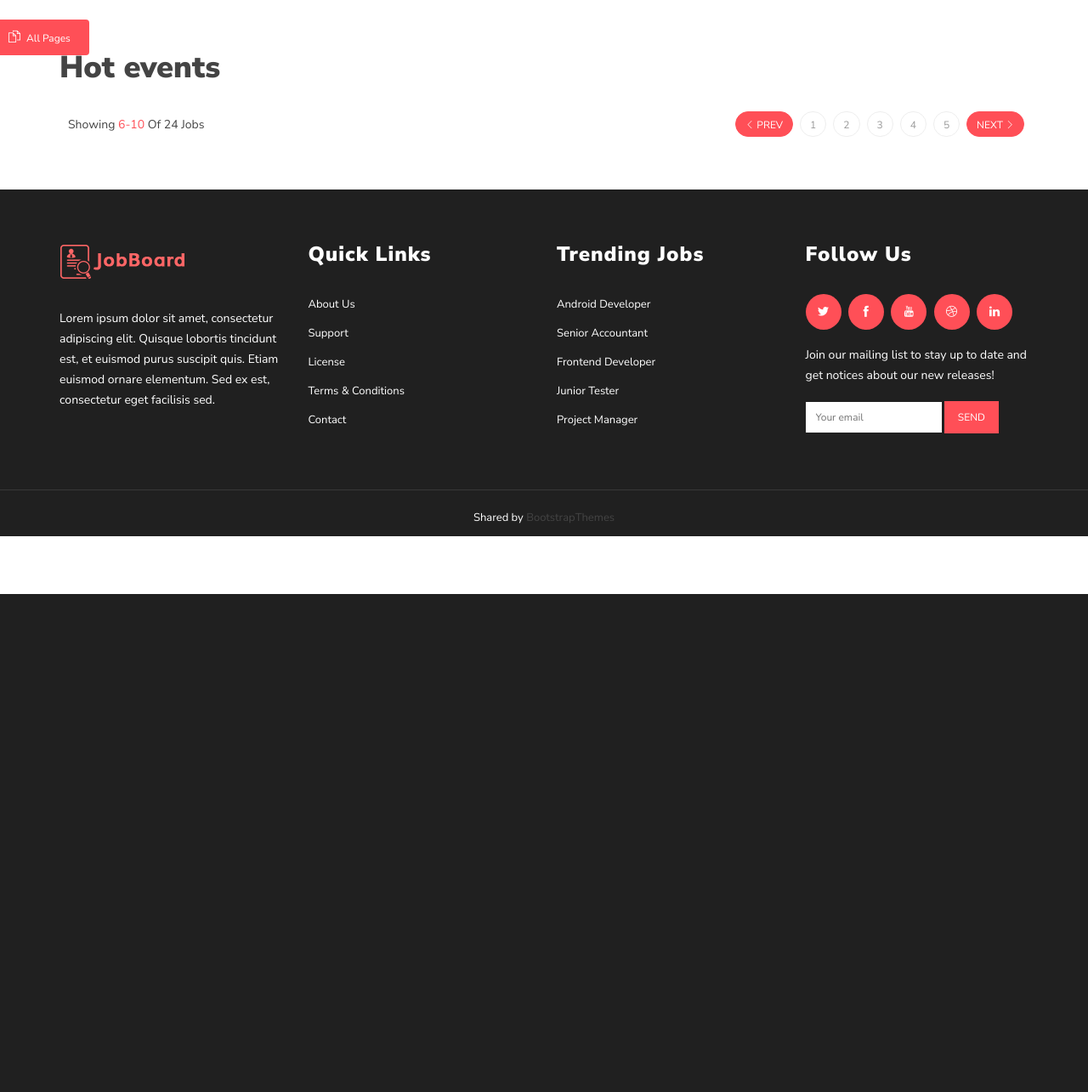
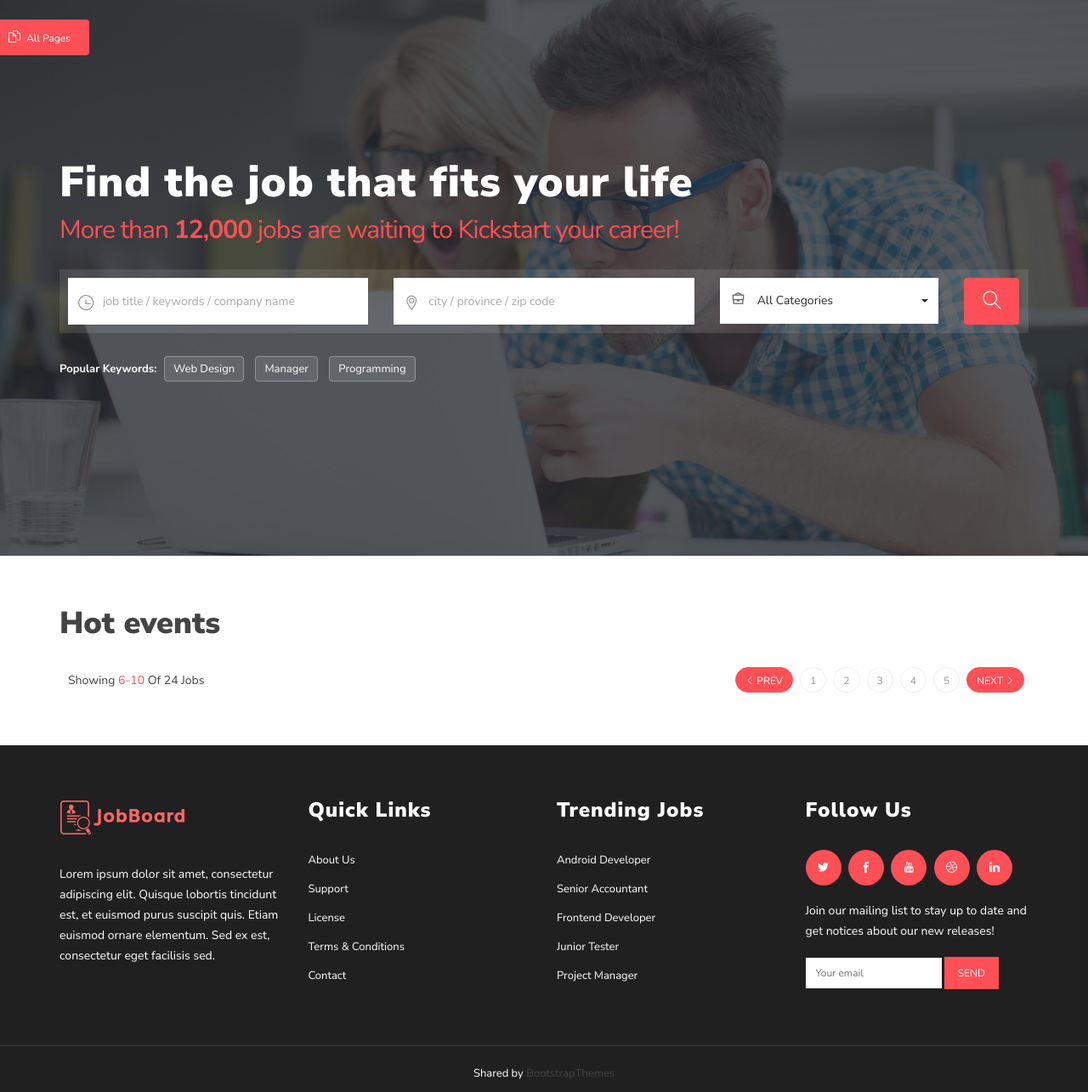
Before and after one commit to miladi1/PIWEB, a Symfony app: template templates/home/index.html.twig in a window 1280 px wide. Shown: the part 101-1386 px from the top of the page at 85% size. Before the commit the page ends 800 px from the top, so only its background shows below. Run offline with Twig, Linux system fonts and the light colour scheme; the template is opened without the code that fills it, so the values that code supplies are empty; some libraries are stand-ins or nearby versions.

Commit message:
gestion evenement

```diff
--- a/templates/home/index.html.twig
+++ b/templates/home/index.html.twig
@@ -1,5 +1,61 @@
 {% extends 'base.html.twig' %}
 {% block content %}
+    <section id="intro" class="section-intro">
+        <div class="search-container">
+            <div class="container">
+                <div class="row">
+                    <div class="col-md-12">
+                        <h1>Find the job that fits your life</h1><br><h2>More than <strong>12,000</strong> jobs are waiting to Kickstart your career!</h2>
+                        <div class="content">
+                            <form method="" action="">
+                                <div class="row">
+                                    <div class="col-md-4 col-sm-6">
+                                        <div class="form-group">
+                                            <input class="form-control" type="text" placeholder="job title / keywords / company name">
+                                            <i class="ti-time"></i>
+                                        </div>
+                                    </div>
+                                    <div class="col-md-4 col-sm-6">
+                                        <div class="form-group">
+                                            <input class="form-control" type="email" placeholder="city / province / zip code">
+                                            <i class="ti-location-pin"></i>
+                                        </div>
+                                    </div>
+                                    <div class="col-md-3 col-sm-6">
+                                        <div class="search-category-container">
+                                            <label class="styled-select">
+                                                <select class="dropdown-product selectpicker">
+                                                    <option>All Categories</option>
+                                                    <option>Finance</option>
+                                                    <option>IT & Engineering</option>
+                                                    <option>Education/Training</option>
+                                                    <option>Art/Design</option>
+                                                    <option>Sale/Markting</option>
+                                                    <option>Healthcare</option>
+                                                    <option>Science</option>
+                                                    <option>Food Services</option>
+                                                </select>
+                                            </label>
+                                        </div>
+                                    </div>
+                                    <div class="col-md-1 col-sm-6">
+                                        <button type="button" class="btn btn-search-icon"><i class="ti-search"></i></button>
+                                    </div>
+                                </div>
+                            </form>
+                        </div>
+                        <div class="popular-jobs">
+                            <b>Popular Keywords: </b>
+                            <a href="#">Web Design</a>
+                            <a href="#">Manager</a>
+                            <a href="#">Programming</a>
+                        </div>
+
+                    </div>
+                </div>
+            </div>
+        </div>
+    </section>
     <section class="find-job section">
         <div class="container">
             <h2 class="section-title">Hot events</h2>
```
Lines whose indentation alone changed are shown as unchanged.
